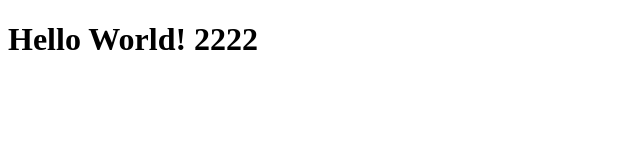
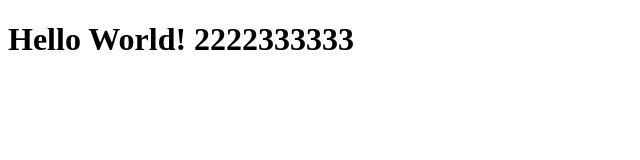
Before and after one commit to martingoldszein/portfolio, a plain HTML site: page index.html in a window 1280 px wide. Shown: the whole page, without its empty margins (0-640 px from the left). Drawn offline with Linux system fonts and the light colour scheme.

Commit message:
Update index.html nuevo

```diff
--- a/index.html
+++ b/index.html
@@ -6,6 +6,6 @@
     <title>Document</title>
 </head>
 <body>
-    <h1>Hello World! 2222</h1>
+    <h1>Hello World! 2222333333</h1>
 </body>
 </html>
```
